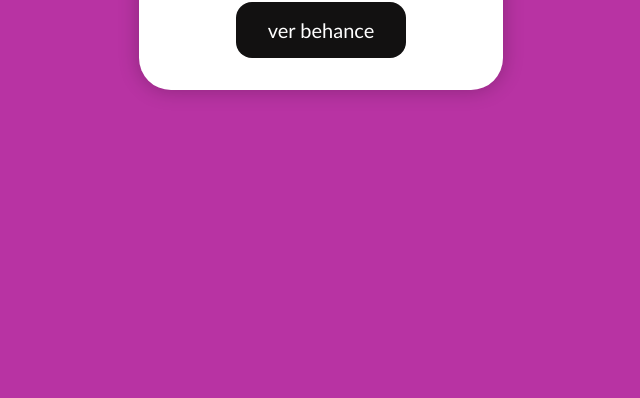
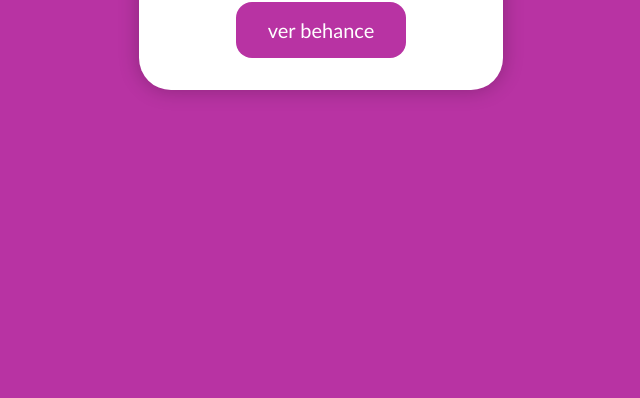
Before and after one commit to antobkn/tarea1-componenteweb, a plain HTML site: page index.html in a window 1280 px wide. Shown: the part 402-800 px from the top of the page, without its empty margins (319-959 px from the left). Drawn offline with Linux system fonts and the light colour scheme.

Commit message:
Update estilos.css

```diff
--- a/estilos.css
+++ b/estilos.css
@@ -33,7 +33,7 @@
 
 .boton{
     display: inline-block;
-    background-color: #121111;
+    background-color: #b833A3;
     padding: 16px 32px;
     border-radius:16px;
     font-size: 20px;
```
